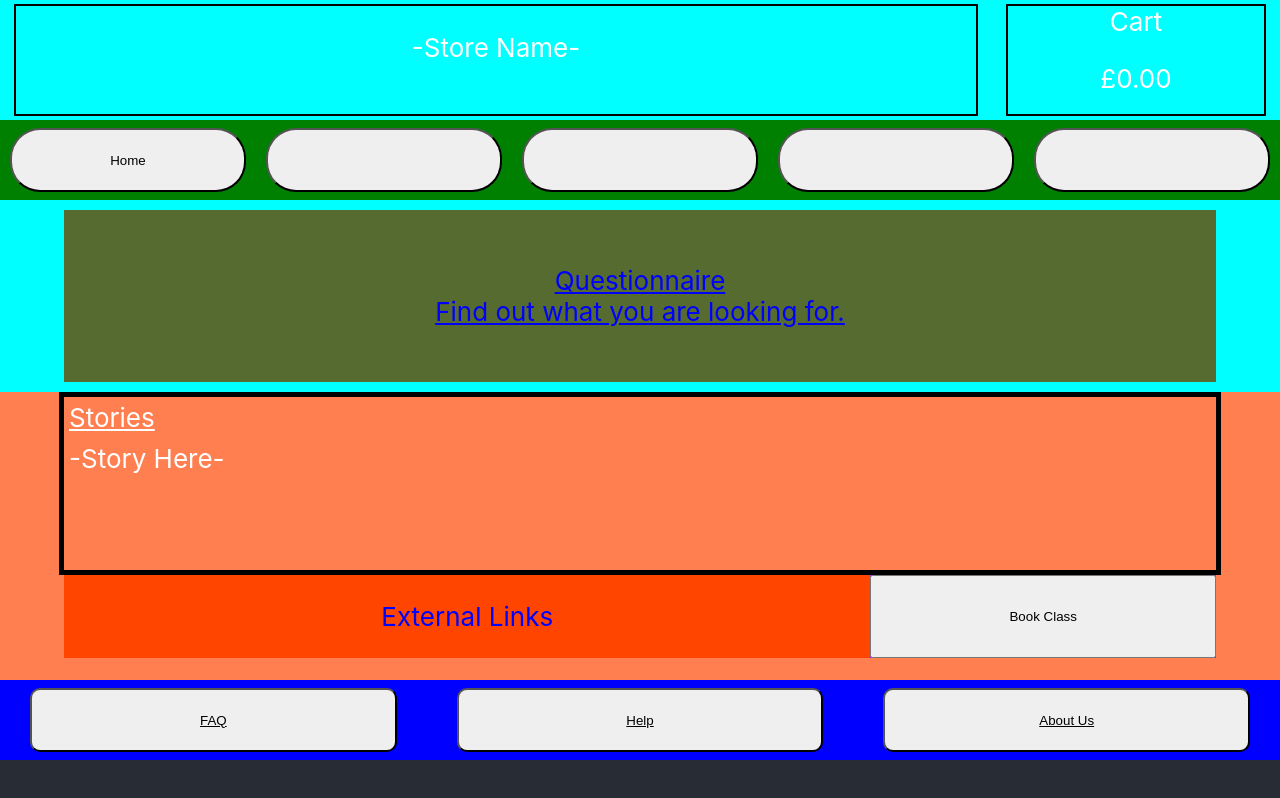
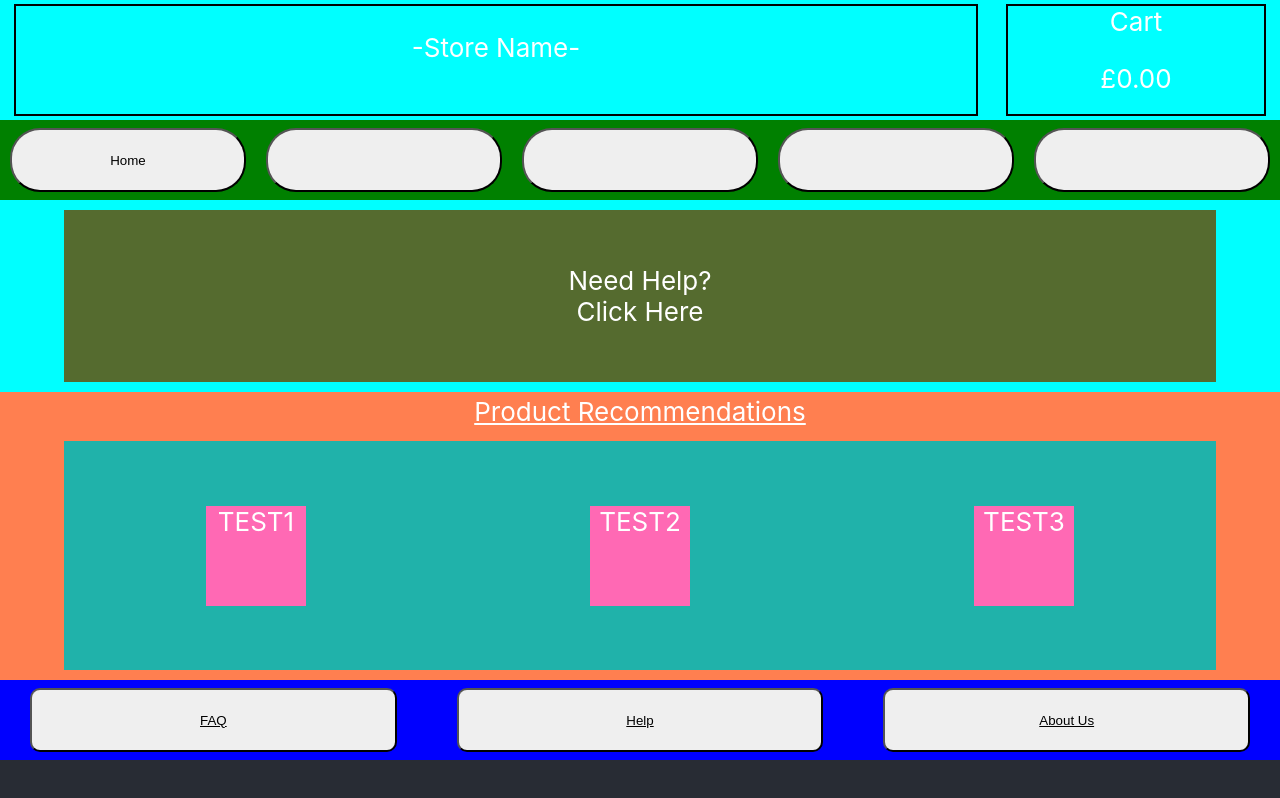
Before and after one commit to PSXLiam/E-CommerceProject, a React (Create React App) app in the folder e-commerce-app/: page / in a window 1280 px wide. Built offline with nearby package versions, Linux system fonts and the light colour scheme.

Commit message:
Basic conditional rendering to change pages

```diff
--- a/e-commerce-app/src/App.js
+++ b/e-commerce-app/src/App.js
@@ -7,7 +7,7 @@ import { useState } from 'react';
 
 function App() {
 
-  const [currentPage, setCurrentPage] = useState(BodyHome)
+  const [currentPage, setCurrentPage] = useState(1)
   // const [products, setProducts] =  useState(["screen 1", "screen 2"])
 
   return (
@@ -15,7 +15,12 @@ function App() {
       <header className="App-header">
             <AppHeader/>
               <div className='AppBody'>
-                <BodyHelp/>
+                {currentPage == 1 &&
+                  <><BodyHome/></>
+                }
+                {currentPage == 2 &&
+                  <><BodyHelp/></>
+                }
               </div>
             <AppFooter/>
       </header>
```
